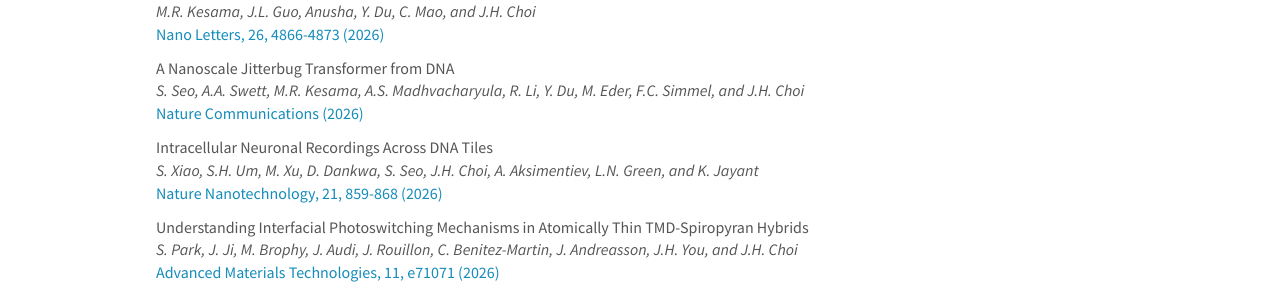
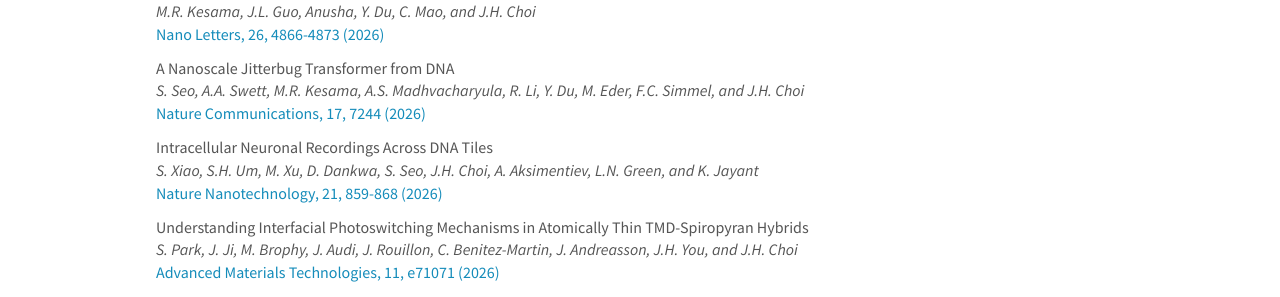
Before and after one commit to choidnalab/choidnalab.github.io, a Jekyll site: the page built from _pages/publications.md, in a window 1280 px wide and 900 px high. Shown: the part 364-661 px from the top of the window. Built offline with Jekyll 4.4.1, drawn with Linux system fonts in a browser that asks for light colours; nearby versions of some CDN libraries.

Commit message:
Update publist.yml

```diff
--- a/_data/publist.yml
+++ b/_data/publist.yml
@@ -34,7 +34,7 @@
   authors: S. Seo, A.A. Swett, M.R. Kesama, A.S. Madhvacharyula, R. Li, Y. Du, M. Eder, F.C. Simmel, and J.H. Choi
   link:
     url: https://www.nature.com/articles/s41467-026-74070-4
-    display: Nature Communications (2026)
+    display: Nature Communications, 17, 7244 (2026)
   highlight: 0
   news2:
 
```
